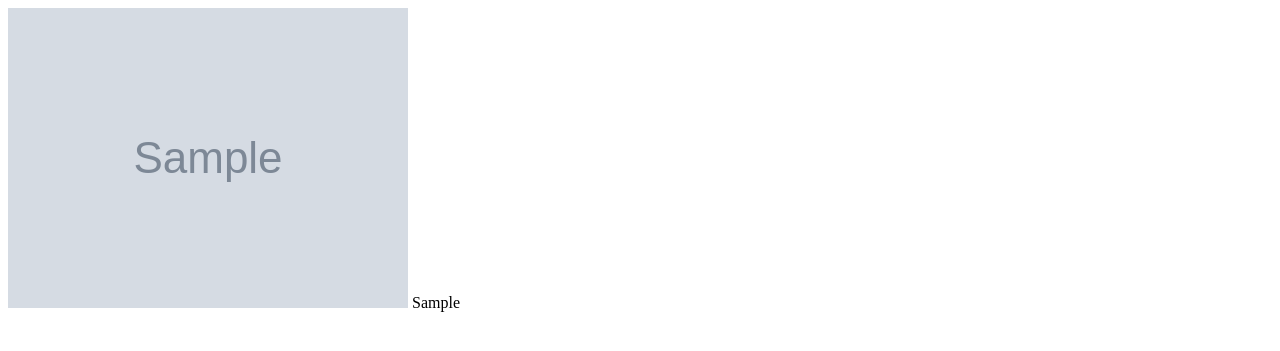
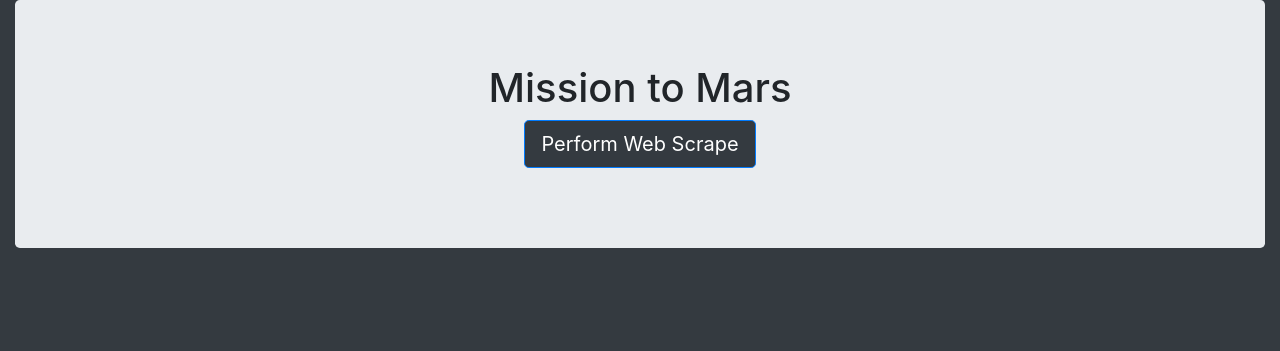
Before and after one commit to gfstuhr/web-scraping-challenge, a Flask app: page / in a window 1280 px wide. Shown: the top 351 px of the page. Run offline with Flask 2, Linux system fonts and the light colour scheme; grey boxes marked "Sample" are stand-in pictures; a database or web service that is not in the repository returns one stand-in record (values such as "Sample title"); some libraries are stand-ins or nearby versions.

Commit message:
Scrape button setup

```diff
--- a/templates/index.html
+++ b/templates/index.html
@@ -1,10 +1,21 @@
 <!DOCTYPE html>
 <html lang="en">
 <head>
-
+    <meta charset="UTF-8">
+    <link rel="stylesheet" href="https://maxcdn.bootstrapcdn.com/bootstrap/4.0.0/css/bootstrap.min.css" integrity="sha384-Gn5384xqQ1aoWXA+058RXPxPg6fy4IWvTNh0E263XmFcJlSAwiGgFAW/dAiS6JXm" crossorigin="anonymous">
+    <script src="https://code.jquery.com/jquery-3.3.1.slim.min.js" integrity="sha384-q8i/X+965DzO0rT7abK41JStQIAqVgRVzpbzo5smXKp4YfRvH+8abtTE1Pi6jizo" crossorigin="anonymous"></script>
+    <script src="https://stackpath.bootstrapcdn.com/bootstrap/4.3.1/js/bootstrap.min.js" integrity="sha384-JjSmVgyd0p3pXB1rRibZUAYoIIy6OrQ6VrjIEaFf/nJGzIxFDsf4x0xIM+B07jRM" crossorigin="anonymous"></script>
+    <title>Mission to Mars</title>
 </head>
 
-<body>
-    <img src={{mars_info.images[0].link}}>
+<body class="bg-dark">
+    <div class="container-fluid">
+        <div class="jumbotron text-center">
+            <h1>Mission to Mars</h1>
+            <p><a class="btn btn-primary btn-lg bg-dark" href="/scrape" role="button">Perform Web Scrape</a></p>
+        </div>
+    </div>
+</html>
+    <!-- <img src={{mars_info.images[0].link}}> -->
 </body>
-{{mars_info}}
+<!-- {{mars_info}} -->
```
